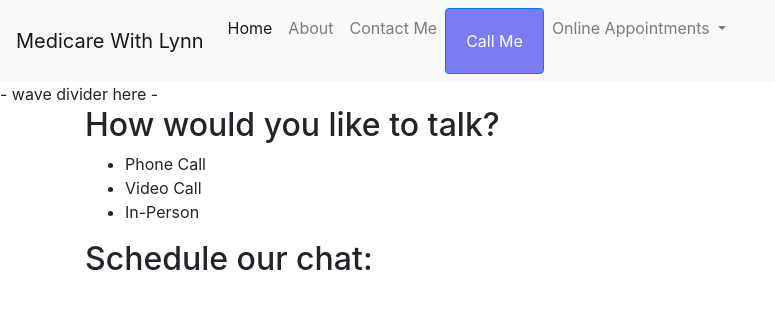
After one commit to JustinGillis/moms_website, a Flask app: page /appointments/schedule in a window 1280 px wide. The commit adds this page. Shown: the top 310 px of the page, without its empty margins (0-775 px from the left). Run offline with Flask 2, Linux system fonts and the light colour scheme.

Commit message:
html files for appointments

```diff
--- a/app.py
+++ b/app.py
@@ -11,13 +11,27 @@ def home():
 def about():
     return render_template('about.html')
 
-@app.route('/appointment')
-def appointment():
-    return render_template('appointment.html')
 
 @app.route('/contact')
 def contact():
     return render_template('contact.html')
+
+
+@app.route('/appointments/schedule')
+def schedule():
+    return render_template('schedule.html')
+
+
+@app.route('/appointments/re-schedule')
+def reschedule():
+    return render_template('re-schedule.html')
+
+
+@app.route('/appointments/cancel')
+def cancel():
+    return render_template('cancel.html')
+
+
 
 
 
--- a/templates/appointment.html
+++ /dev/null
@@ -1,6 +0,0 @@
-{% extends 'base.html' %}
-
-{% block content %}
-    <h1>{% block title %} Appointment Page {% endblock %}</h1>
-    <p>Appointment page</p>
-{% endblock %}
--- a/templates/base.html
+++ b/templates/base.html
@@ -8,7 +8,7 @@
     <link rel="stylesheet" href="https://cdn.jsdelivr.net/npm/bootstrap@4.6.1/dist/css/bootstrap.min.css"
         integrity="sha384-zCbKRCUGaJDkqS1kPbPd7TveP5iyJE0EjAuZQTgFLD2ylzuqKfdKlfG/eSrtxUkn" crossorigin="anonymous">
 
-    <title>{% block title %}{% endblock %}</title>
+    <title>{% block title %}{% endblock %} - Medicare With Lynn</title>
 </head>
 
 <body>
@@ -41,9 +41,9 @@
                             Online Appointments
                         </a>
                         <div class="dropdown-menu" aria-labelledby="appointment-dropdown">
-                            <a class="dropdown-item" href="{{ url_for('appointment') }}">Make an appointment</a>
-                            <a class="dropdown-item" href="#">Reschedule you appointment</a>
-                            <a class="dropdown-item" href="#">Cancel your appointment</a>
+                            <a class="dropdown-item" href="{{ url_for('schedule') }}">Make an appointment</a>
+                            <a class="dropdown-item" href="{{ url_for('reschedule') }}">Reschedule you appointment</a>
+                            <a class="dropdown-item" href="{{ url_for('cancel') }}">Cancel your appointment</a>
                         </div>
                     </li>
                 </ul>
--- /dev/null
+++ b/templates/schedule.html
@@ -0,0 +1,18 @@
+{% extends 'base.html' %}
+
+<h1>{% block title %}Appointments - Schedule{% endblock %}</h1>
+
+{% block content %}
+
+
+<h2>How would you like to talk?</h2>
+<ul>
+    <li>Phone Call</li>
+    <li>Video Call</li>
+    <li>In-Person</li>
+</ul>
+
+<h2>Schedule our chat:</h2>
+<!-- TODO add appointment schedule calendar -->
+
+{% endblock %}
```
Also changed, not shown: templates/cancel.html (+13 -0 lines), templates/re-schedule.html (added, +8 -0 lines), templates/reschedule.html (deleted).
